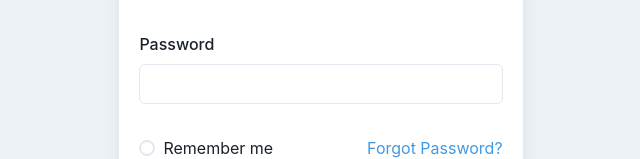
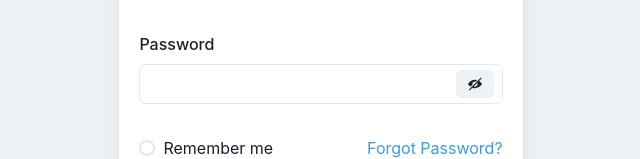
Before and after one commit to zaherzeinni/mywebsite, a Next.js app: page /auth/login in a window 1280 px wide. Shown: the part 363-522 px from the top of the page, without its empty margins (319-959 px from the left). Built offline with nearby package versions, Linux system fonts and the light colour scheme.

Commit message:
new updates 22-00 231004

```diff
--- a/package.json
+++ b/package.json
@@ -10,6 +10,7 @@
     "lint": "next lint"
   },
   "dependencies": {
+    "@chakra-ui/icons": "^2.1.1",
     "@chakra-ui/react": "^2.8.1",
     "@emotion/react": "^11.11.1",
     "@emotion/styled": "^11.11.0",
--- a/pages/auth/login.jsx
+++ b/pages/auth/login.jsx
@@ -1,6 +1,8 @@
 import React from 'react';
 
-import { Input,Stack,Box,Flex, Heading, Text, FormControl, FormLabel ,Radio, HStack,Button,FormErrorMessage} from '@chakra-ui/react';
+import {InputRightElement ,Input,Stack,Box,Flex, Heading, Text, FormControl, FormLabel ,Radio, HStack,Button,FormErrorMessage, InputGroup} from '@chakra-ui/react';
+
+import { ViewIcon,ViewOffIcon } from '@chakra-ui/icons';
 
 import * as Yup from "yup";
 import { useFormik } from "formik";
@@ -20,6 +22,8 @@ const validationSchema = Yup.object().shape({
 
 
 const login = () => {
+
+
   const formik = useFormik({
     initialValues: {
       email: "",
@@ -34,6 +38,7 @@ const login = () => {
     },
   });
 
+  const [showPassword, setShowPassword] = React.useState(false)
 
     return (
         <div>
@@ -96,15 +101,27 @@ const login = () => {
                       // isRequired
                     >
                   <FormLabel>Password</FormLabel>
+                  <InputGroup size='md'>
                   <Input
-                  type="password"
+                  type={showPassword ? 'text' : 'password'}
                   onChange={formik.handleChange}
                   onBlur={formik.handleBlur}
                   value={formik.values.password}
                   />
+
+                <InputRightElement width='3.5rem'>
+                        <Button h='1.75rem' size='sm' onClick={() =>
+                        setShowPassword((showPassword) => !showPassword)
+                      }>
+                          {showPassword ? <ViewIcon /> : <ViewOffIcon/>  }
+                        </Button>
+                      </InputRightElement>
+
+                  </InputGroup>
                       <FormErrorMessage>
                         {formik.errors.password}
                       </FormErrorMessage>
+
                 </FormControl>
 
 
```
Also changed, not shown: 1 other file (tests, documents, lock files or other folders).
